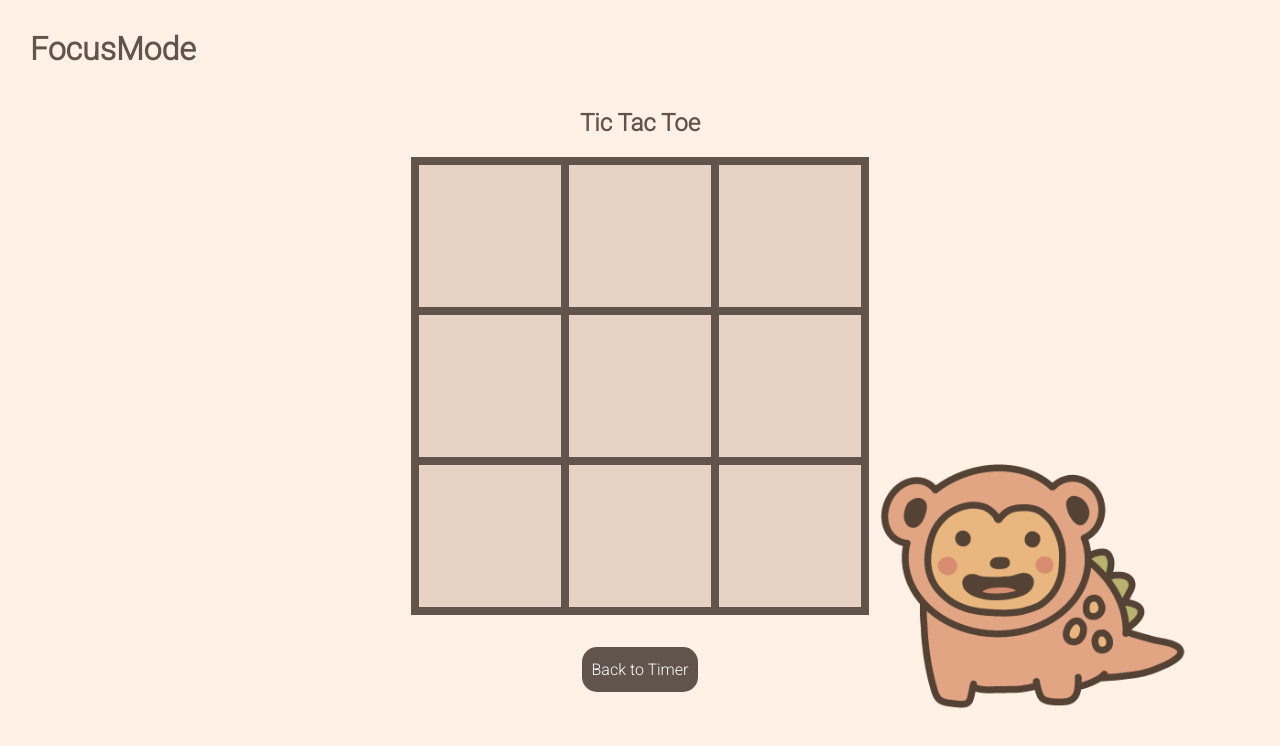
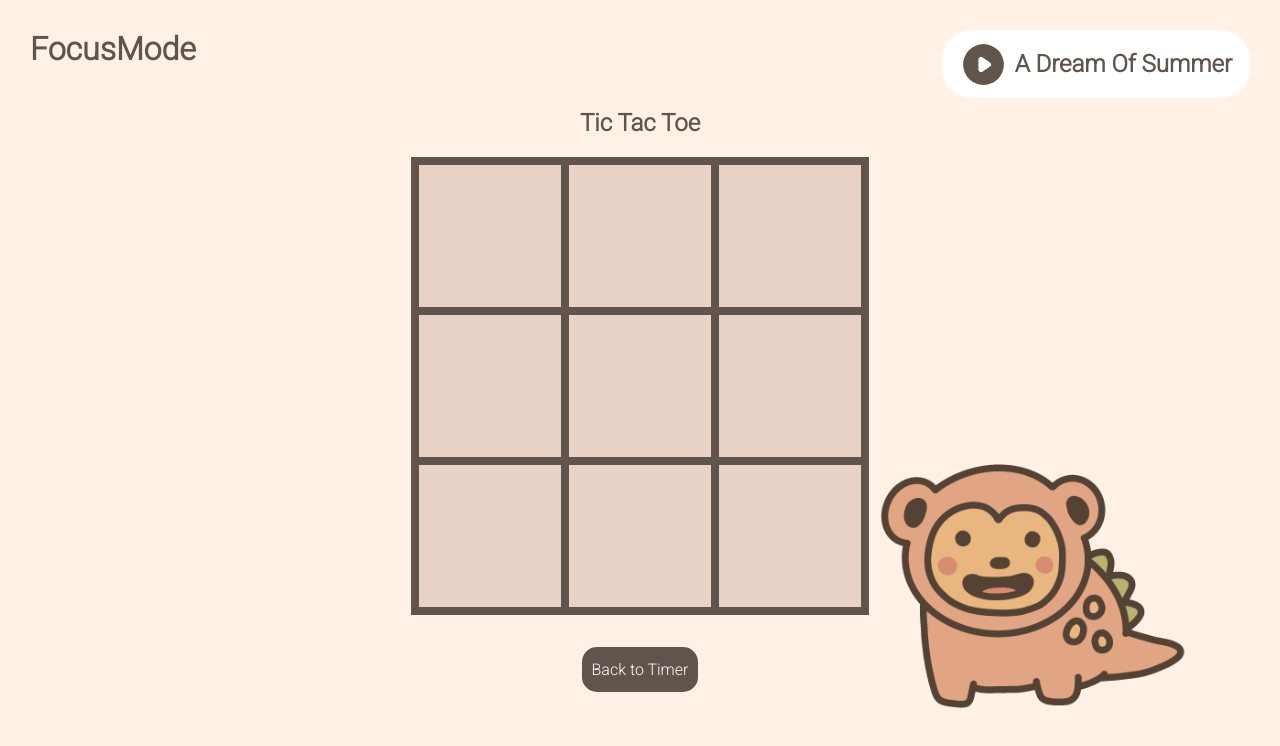
Before and after one commit to angelinahand/NYUhack, a React (Create React App) app: page /tictactoe in a window 1280 px wide. Shown: the top 746 px of the page. Built offline with nearby package versions, Linux system fonts and the light colour scheme.

Commit message:
placed music player on game page

```diff
--- a/src/App.css
+++ b/src/App.css
@@ -150,7 +150,7 @@ label{
 
 .songDec{
   max-height: 63px;
-  margin-top: 10px;
+  margin-top: 15px;
 }
 
 .btn-music{
--- a/src/Music.js
+++ b/src/Music.js
@@ -30,7 +30,7 @@ class Music extends Component{
     return(
         <div className="music">
             {this.RenderButtonSound()}
-            <h1 className="songDec">A Dream Of Summer</h1>
+            <h2 className="songDec">A Dream Of Summer</h2>
         </div>
     );}
 
--- a/src/tictactoe/TicTacToe.js
+++ b/src/tictactoe/TicTacToe.js
@@ -8,6 +8,7 @@ import {useState, useEffect} from 'react';
 import {Link} from 'react-router-dom';
 import ModeAnimated from '../images/mode-animated.gif';
 import ModeStatic from '../images/mode.png';
+import Music from "../Music";
 
 const defaultSquares = () => (new Array(9)).fill(null);
 
@@ -122,6 +123,7 @@ function TicTacToe() {
           <h3>Mode wins!</h3>
         </div>
       )}
+      <Music/>
     </main>
   );
 }
```
